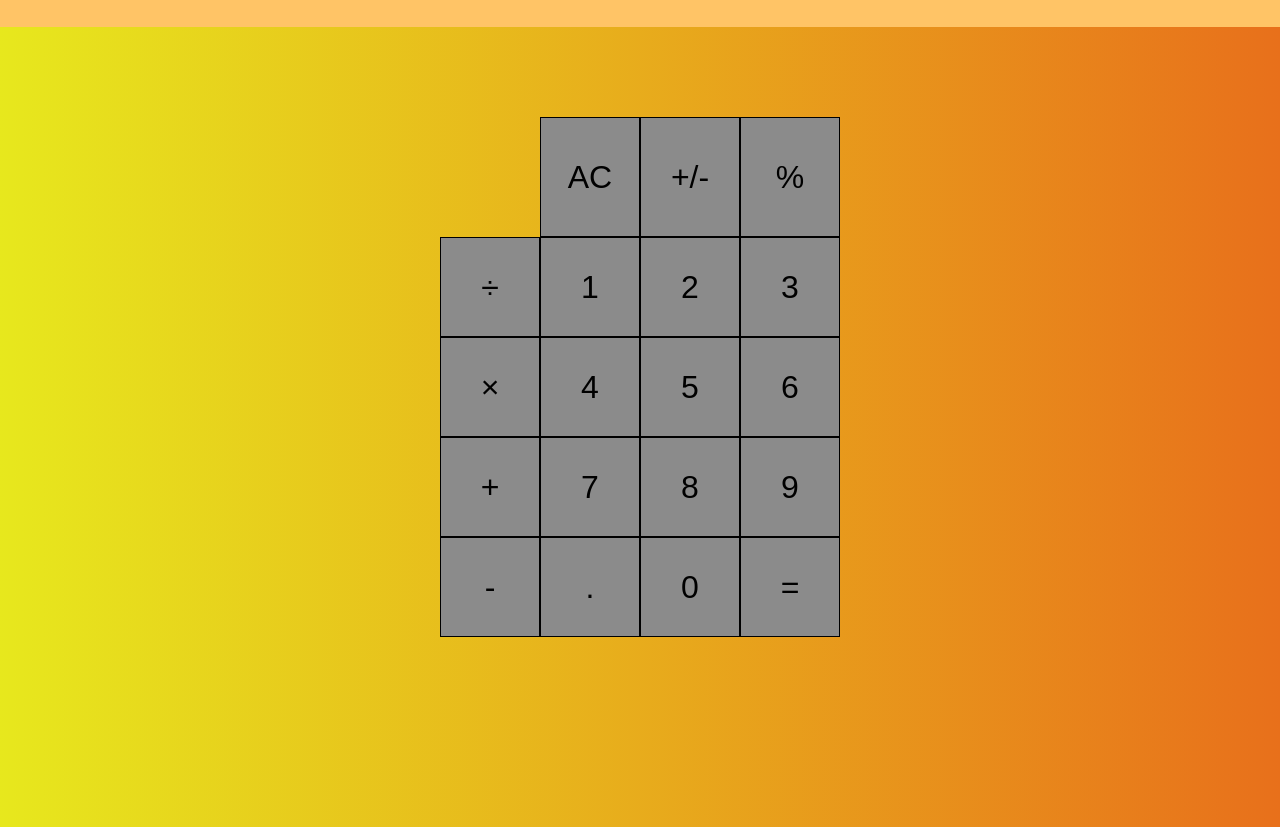
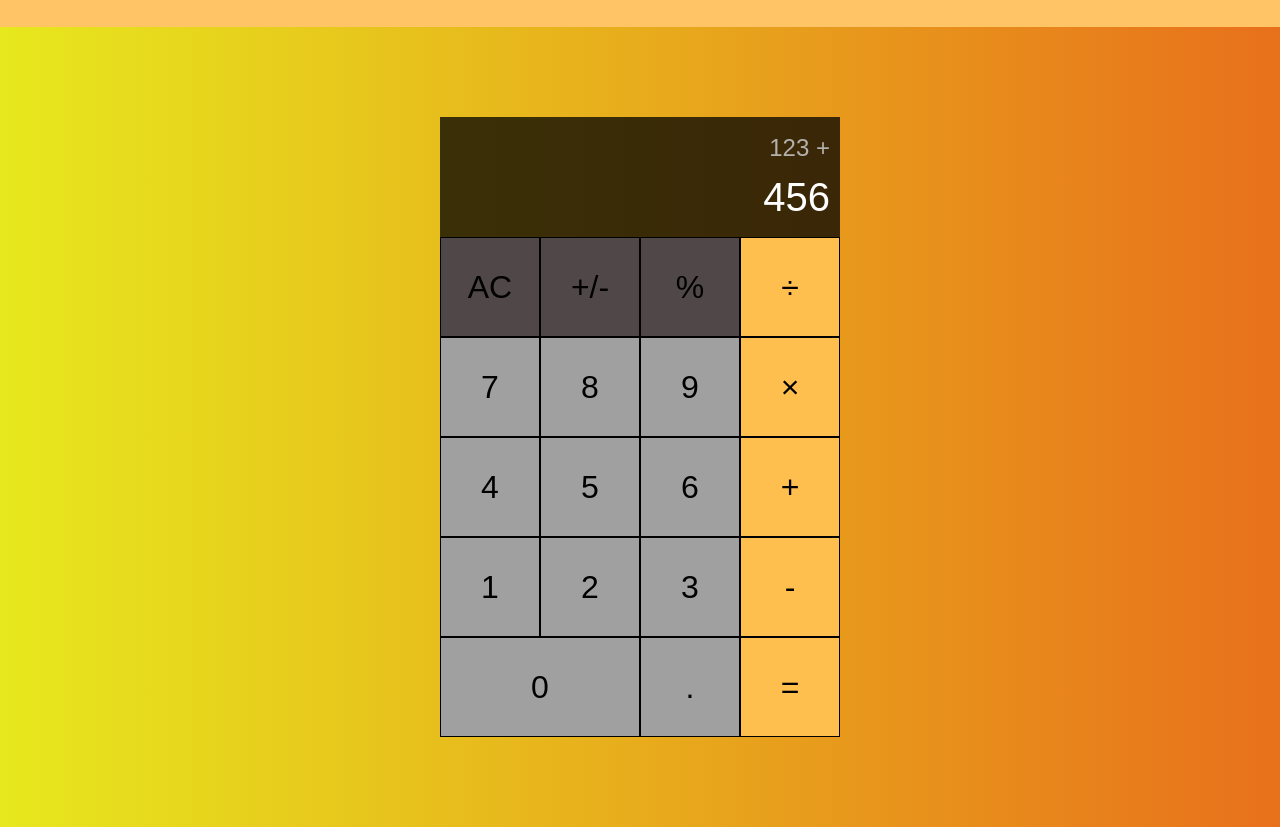
Before and after one commit to StanislavaFilonova/test-react, a React app: page /calculator-game in a window 1280 px wide. Shown: the part 72-899 px from the top of the page. Built offline with nearby package versions, Linux system fonts and the light colour scheme.

Commit message:
работа над дизайном калькулятора

```diff
--- a/src/components/Calculator/Calculator.css
+++ b/src/components/Calculator/Calculator.css
@@ -21,5 +21,55 @@
     font-size: 2rem;
     border: 1px solid black;
     outline: none;
-    background-color: #8B8B8B;
 }
+
+/* Анимация на кнопки, чтобы они меняли цвет при наведении курсора */
+.calculator-grid > button:hover {
+    background-color:#c2c2c2;
+}
+
+/* Размещение кнопки в двух ячейках */
+.span-two {
+    grid-column: span 2;
+    background-color: #A0A0A0
+}
+/* Стилизация темных кнопок */
+.dark-button {
+    background-color: #504848;
+}
+
+/* Стилизация оранжевых кнопок */
+.orange-button {
+    background-color: #ffbf4f;
+}
+
+/* Стилизация обычных кнопок */
+.simple-button {
+    background-color: #A0A0A0;
+}
+
+/* Стилизация поля ввода цифр */
+.output {
+    grid-column: 1 / -1;
+    background-color: rgba(0, 0, 0, .75);
+    display: flex;
+    align-items: flex-end;
+    justify-content: space-around;
+    flex-direction: column;
+    padding: 10px;
+    word-wrap: break-word;
+    word-break: break-all;
+}
+
+/* Стилизация первоначально введенной цифры*/
+.output .previous-operand {
+    color: #dddee3;
+    opacity: 0.75;
+    font-size: 1.5rem;
+}
+
+/* Стилизация второй введенной цифры*/
+.output .current-operand {
+    color: white;
+    font-size: 2.5rem;
+}
--- a/src/components/Calculator/Calculator.js
+++ b/src/components/Calculator/Calculator.js
@@ -4,33 +4,33 @@ import './Calculator.css';
 
 function Calculator () {
     return (
-    <div class="calculator-grid">
-            <div class="output">
+    <div className="calculator-grid">
+            <div className="output">
                 {/* Отображение ранее введенных цифр */}
-                <div class="previous-operand"></div>
+                <div className="previous-operand">123 +</div>
                 {/* Отображение последней введенной цифры */}
-                <div class="current-operand"></div>
+                <div className="current-operand">456</div>
             </div>
             {/* Отображение кнопок калькулятора */}
-            <button>AC</button>
-            <button>+/-</button>
-            <button>%</button>
-            <button>÷</button>
-            <button>1</button>
-            <button>2</button>
-            <button>3</button>
-            <button>×️</button>
-            <button>4</button>
-            <button>5</button>
-            <button>6</button>
-            <button>+</button>
-            <button>7</button>
-            <button>8</button>
-            <button>9</button>
-            <button>-</button>
-            <button>.</button>
-            <button class="span-two">0</button>
-            <button>=</button>
+            <button className="dark-button">AC</button>
+            <button className="dark-button">+/-</button>
+            <button className="dark-button">%</button>
+            <button className="orange-button">÷</button>
+            <button className="simple-button">7</button>
+            <button className="simple-button">8</button>
+            <button className="simple-button">9</button>
+            <button className="orange-button">×️</button>
+            <button className="simple-button">4</button>
+            <button className="simple-button">5</button>
+            <button className="simple-button">6</button>
+            <button className="orange-button">+</button>
+            <button className="simple-button">1</button>
+            <button className="simple-button">2</button>
+            <button className="simple-button">3</button>
+            <button className="orange-button">-</button>
+            <button className="span-two">0</button>
+            <button className="simple-button">.</button>
+            <button className="orange-button">=</button>
     </div>
 )
 };
```
